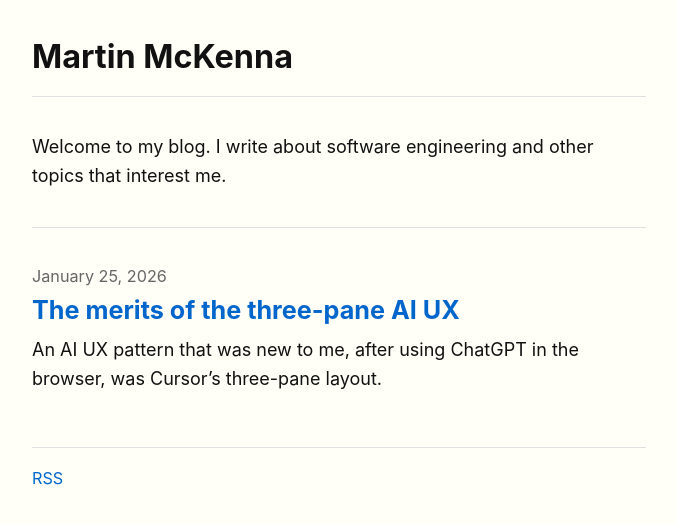
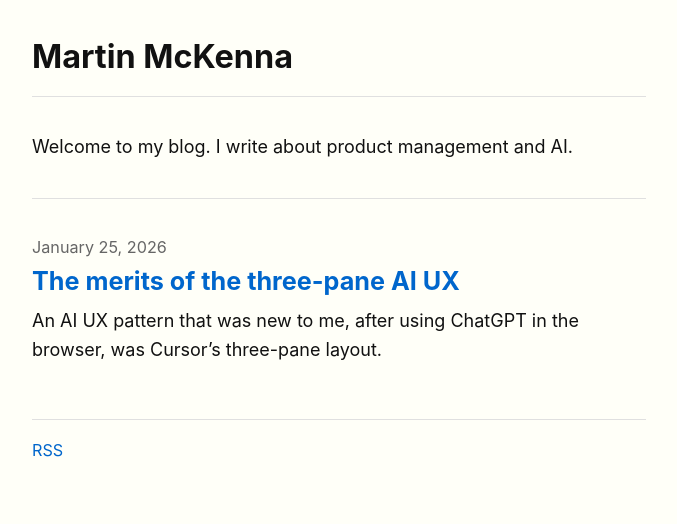
Before and after one commit to martinjmckenna/martinjmckenna.github.io, a Jekyll site: the page built from index.html, in a window 1280 px wide. Shown: the top 524 px of the page, without its empty margins (301-978 px from the left). Built offline with Jekyll 4.4.1, drawn with Linux system fonts in a browser that asks for light colours; the list of posts is cut into pages by our own code.

Commit message:
Update blog introduction to focus on product management and AI

```diff
--- a/_intro.md
+++ b/_intro.md
@@ -1 +1 @@
-Welcome to my blog. I write about software engineering and other topics that interest me.
+Welcome to my blog. I write about product management and AI.
```
